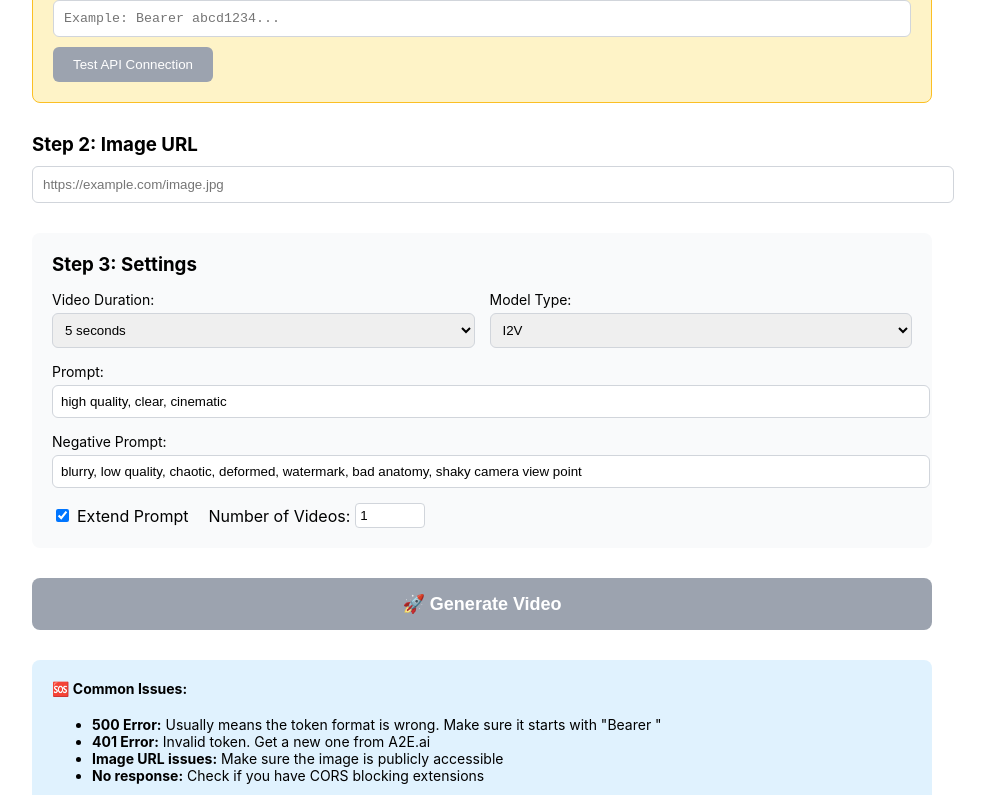
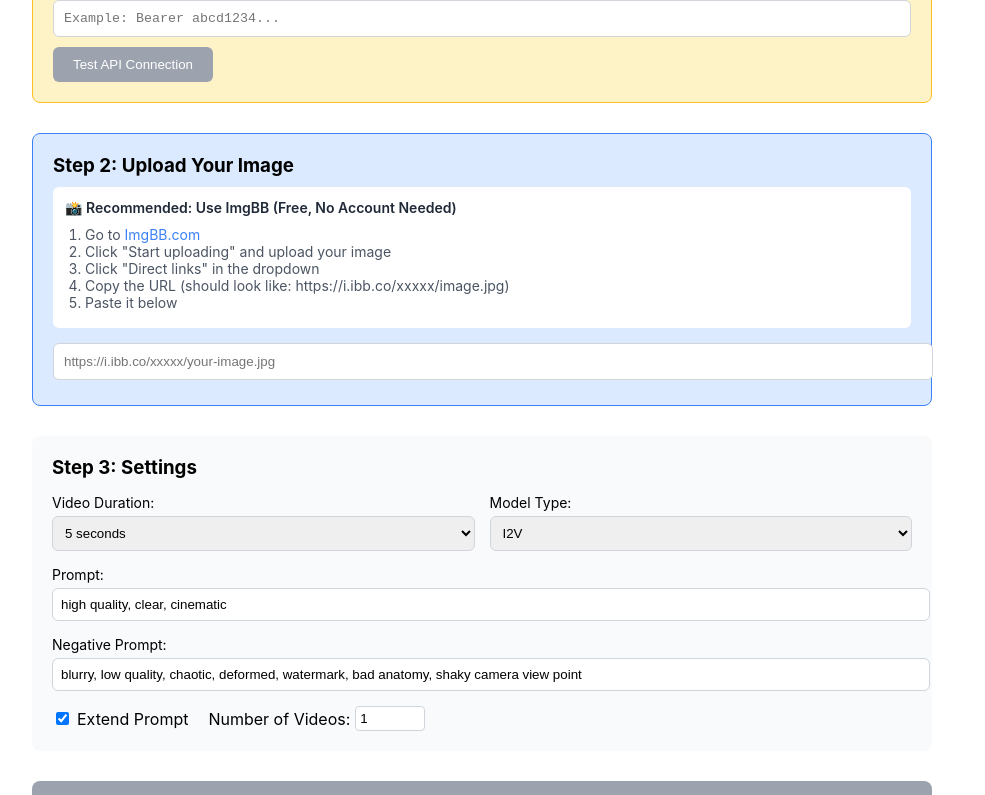
Before and after one commit to ndwiebe/image-to-video-generator, a React (Vite) app: page / in a window 1280 px wide. Shown: the part 260-1055 px from the top of the page, without its empty margins (158-1143 px from the left). Built offline with nearby package versions, Linux system fonts and the light colour scheme.

Commit message:
Update app to recommend ImgBB for image hosting with helpful links

```diff
--- a/src/App.jsx
+++ b/src/App.jsx
@@ -37,6 +37,11 @@ function App() {
   };
 
   const convertToDirectUrl = (url) => {
+    // ImgBB URLs are already direct - no conversion needed
+    if (url.includes('ibb.co') || url.includes('imgbb.com')) {
+      return url;
+    }
+
     // Check if it's a Google Drive URL
     const googleDriveMatch = url.match(/\/file\/d\/([a-zA-Z0-9-_]+)/);
     if (googleDriveMatch) {
@@ -185,10 +190,10 @@ function App() {
   return (
     <div style={{ maxWidth: '900px', margin: '0 auto', padding: '40px 20px', fontFamily: '-apple-system, BlinkMacSystemFont, "Segoe UI", Roboto, Oxygen, Ubuntu, sans-serif' }}>
       <h1 style={{ textAlign: 'center', fontSize: '32px', marginBottom: '10px', color: '#1f2937' }}>
-        🔍 Image to Video Generator (Debug Mode)
+        🎬 Image to Video Generator
       </h1>
       <p style={{ textAlign: 'center', color: '#666', marginBottom: '30px' }}>
-        Debug version to identify API issues
+        Transform your images into videos with AI
       </p>
 
       {/* API Token Section */}
@@ -231,19 +236,41 @@ function App() {
       </div>
 
       {/* Image URL Section */}
-      <div style={{ marginBottom: '30px' }}>
-        <h3 style={{ marginBottom: '10px' }}>Step 2: Image URL</h3>
+      <div style={{ marginBottom: '30px', padding: '20px', backgroundColor: '#dbeafe', borderRadius: '8px', border: '1px solid #3b82f6' }}>
+        <h3 style={{ marginTop: 0, marginBottom: '10px' }}>Step 2: Upload Your Image</h3>
+
+        {/* ImgBB Instructions */}
+        <div style={{ marginBottom: '15px', padding: '12px', backgroundColor: '#ffffff', borderRadius: '6px', fontSize: '14px' }}>
+          <p style={{ margin: '0 0 10px 0', fontWeight: '600', color: '#1f2937' }}>
+            📸 Recommended: Use ImgBB (Free, No Account Needed)
+          </p>
+          <ol style={{ margin: '5px 0', paddingLeft: '20px', color: '#4b5563' }}>
+            <li>Go to <a href="https://imgbb.com/" target="_blank" rel="noopener noreferrer" style={{ color: '#3b82f6', textDecoration: 'none' }}>ImgBB.com</a></li>
+            <li>Click "Start uploading" and upload your image</li>
+            <li>Click "Direct links" in the dropdown</li>
+            <li>Copy the URL (should look like: https://i.ibb.co/xxxxx/image.jpg)</li>
+            <li>Paste it below</li>
+          </ol>
+        </div>
+
         <input
           type="text"
-          placeholder="https://example.com/image.jpg"
+          placeholder="https://i.ibb.co/xxxxx/your-image.jpg"
           value={imageUrl}
           onChange={(e) => setImageUrl(e.target.value)}
-          style={{ width: '100%', padding: '10px', border: '1px solid #d1d5db', borderRadius: '6px' }}
+          style={{ width: '100%', padding: '10px', border: '1px solid #d1d5db', borderRadius: '6px', marginBottom: '5px' }}
         />
+
         {imageUrl && (
-          <p style={{ fontSize: '12px', color: '#666', marginTop: '5px' }}>
-            Will convert to: {convertToDirectUrl(imageUrl)}
-          </p>
+          <div style={{ fontSize: '12px', color: '#059669', marginTop: '8px', padding: '8px', backgroundColor: '#d1fae5', borderRadius: '4px' }}>
+            {imageUrl.includes('ibb.co') ? (
+              <>✅ Perfect! ImgBB URL detected</>
+            ) : imageUrl.includes('drive.google.com') ? (
+              <>⚠️ Warning: Google Drive links may not work. Consider using ImgBB instead.</>
+            ) : (
+              <>Using: {convertToDirectUrl(imageUrl)}</>
+            )}
+          </div>
         )}
       </div>
 
@@ -375,12 +402,11 @@ function App() {
 
       {/* Help Section */}
       <div style={{ marginTop: '30px', padding: '20px', backgroundColor: '#e0f2fe', borderRadius: '8px', fontSize: '14px' }}>
-        <h4 style={{ marginTop: 0 }}>🆘 Common Issues:</h4>
-        <ul>
-          <li><strong>500 Error:</strong> Usually means the token format is wrong. Make sure it starts with "Bearer "</li>
-          <li><strong>401 Error:</strong> Invalid token. Get a new one from A2E.ai</li>
-          <li><strong>Image URL issues:</strong> Make sure the image is publicly accessible</li>
-          <li><strong>No response:</strong> Check if you have CORS blocking extensions</li>
+        <h4 style={{ marginTop: 0 }}>🆘 Troubleshooting:</h4>
+        <ul style={{ margin: '5px 0', paddingLeft: '20px' }}>
+          <li><strong>500 Error:</strong> Usually means the image URL isn't accessible. Use ImgBB instead of Google Drive.</li>
+          <li><strong>401 Error:</strong> Invalid API token. Get a new one from A2E.ai</li>
+          <li><strong>ImgBB not working?</strong> Try <a href="https://imgur.com/upload" target="_blank" rel="noopener noreferrer" style={{ color: '#3b82f6' }}>Imgur</a> or <a href="https://postimages.org/" target="_blank" rel="noopener noreferrer" style={{ color: '#3b82f6' }}>Postimages</a></li>
         </ul>
       </div>
     </div>
```
